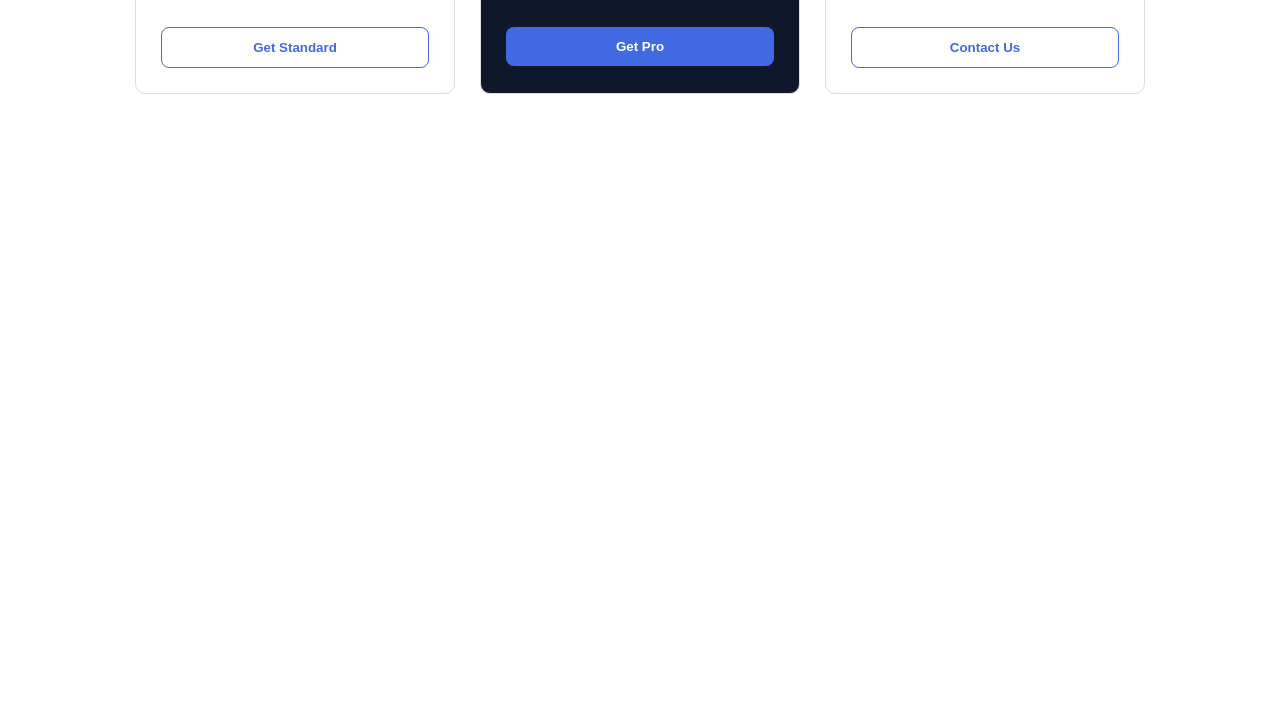
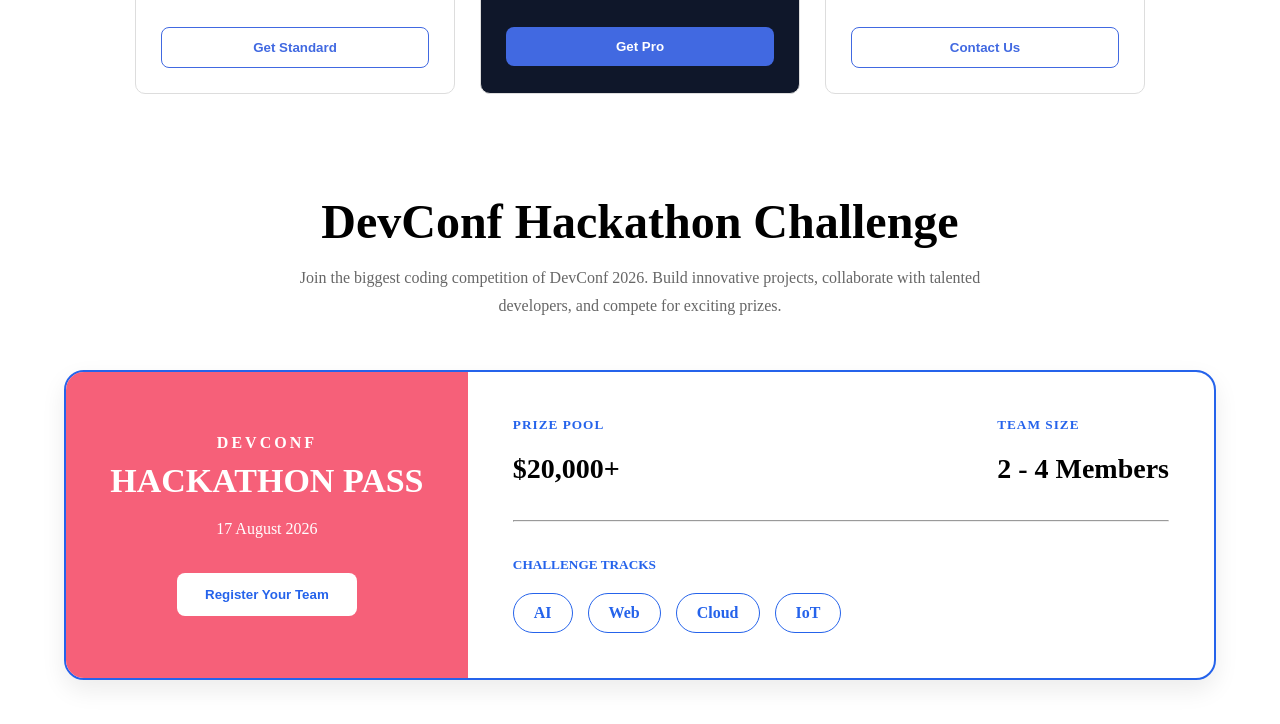
Before and after one commit to Nazmulhaque781/B14-A1-new, a plain HTML site: page index.html in a window 1280 px wide. Shown: the part 2421-3145 px from the top of the page. Before the commit the page ends 2595 px from the top, so only its background shows below. Drawn offline with Linux system fonts and the light colour scheme.

Commit message:
missing part

```diff
--- a/index.html
+++ b/index.html
@@ -155,6 +155,67 @@
 
 </section>
 
+<!-- missing part -->
+    <section class="hackathon">
+
+    <h1>DevConf Hackathon Challenge</h1>
+
+    <p class="hack-desc">
+        Join the biggest coding competition of DevConf 2026. Build innovative
+        projects, collaborate with talented developers, and compete for exciting prizes.
+    </p>
+
+    <div class="ticket">
+
+        <div class="ticket-left">
+
+            <h4>DEVCONF</h4>
+
+            <h2>HACKATHON PASS</h2>
+
+            <p class="date">17 August 2026</p>
+
+            <button>Register Your Team</button>
+
+        </div>
+
+
+        <div class="ticket-right">
+
+            <div class="info">
+
+                <div>
+                    <h5>PRIZE POOL</h5>
+                    <h3>$20,000+</h3>
+                </div>
+
+                <div>
+                    <h5>TEAM SIZE</h5>
+                    <h3>2 - 4 Members</h3>
+                </div>
+
+            </div>
+
+            <hr>
+
+            <h5>CHALLENGE TRACKS</h5>
+
+            <div class="tracks">
+
+                <span>AI</span>
+                <span>Web</span>
+                <span>Cloud</span>
+                <span>IoT</span>
+
+            </div>
+
+        </div>
+
+    </div>
+
+</section>
+
+
 
 
 
--- a/style.css
+++ b/style.css
@@ -238,3 +238,185 @@ nav button{
     color:white;
     border:none;
 }
+
+/* missing card */
+.hackathon{
+    width:90%;
+    margin:100px auto;
+    text-align:center;
+}
+
+.hackathon h1{
+    font-size:48px;
+    margin-bottom:15px;
+}
+
+.hack-desc{
+    width:60%;
+    margin:0 auto 50px;
+    color:#666;
+    line-height:28px;
+}
+
+.ticket{
+
+    display:flex;
+
+    background:white;
+
+    border-radius:20px;
+
+    overflow:hidden;
+
+    box-shadow:0 10px 25px rgba(0,0,0,.08);
+
+    border:2px solid #2563eb;
+
+}
+
+.ticket-left{
+
+    width:35%;
+
+    background:rgb(246, 96, 121);
+
+    color:white;
+
+    padding:50px 35px;
+
+    display:flex;
+
+    flex-direction:column;
+
+    justify-content:center;
+
+    align-items:center;
+
+    position:relative;
+
+}
+
+.ticket-left h4{
+
+    letter-spacing:3px;
+
+    margin-bottom:10px;
+
+}
+
+.ticket-left h2{
+
+    font-size:34px;
+
+    margin-bottom:20px;
+
+}
+
+.date{
+
+    margin-bottom:35px;
+
+}
+
+.ticket-left button{
+
+    padding:14px 28px;
+
+    background:white;
+
+    color:#2563eb;
+
+    border:none;
+
+    border-radius:8px;
+
+    font-weight:bold;
+
+    cursor:pointer;
+
+}
+
+
+.ticket-right{
+
+    width:65%;
+
+    padding:45px;
+
+    text-align:left;
+
+}
+
+.info{
+
+    display:flex;
+
+    justify-content:space-between;
+
+}
+
+.info h5{
+
+    color:#2563eb;
+
+    margin-bottom:10px;
+
+    letter-spacing:1px;
+
+}
+
+.info h3{
+
+    font-size:28px;
+
+}
+
+.ticket-right hr{
+
+    margin:35px 0;
+
+}
+
+.ticket-right h5{
+
+    color:#2563eb;
+
+    margin-bottom:20px;
+
+}
+
+
+
+.tracks{
+
+    display:flex;
+
+    gap:15px;
+
+    flex-wrap:wrap;
+
+}
+
+.tracks span{
+
+    padding:10px 20px;
+
+    border:1px solid #2563eb;
+
+    color:#2563eb;
+
+    border-radius:30px;
+
+    font-weight:bold;
+
+    transition:.3s;
+
+}
+
+.tracks span:hover{
+
+    background:#2563eb;
+
+    color:white;
+
+}
```
